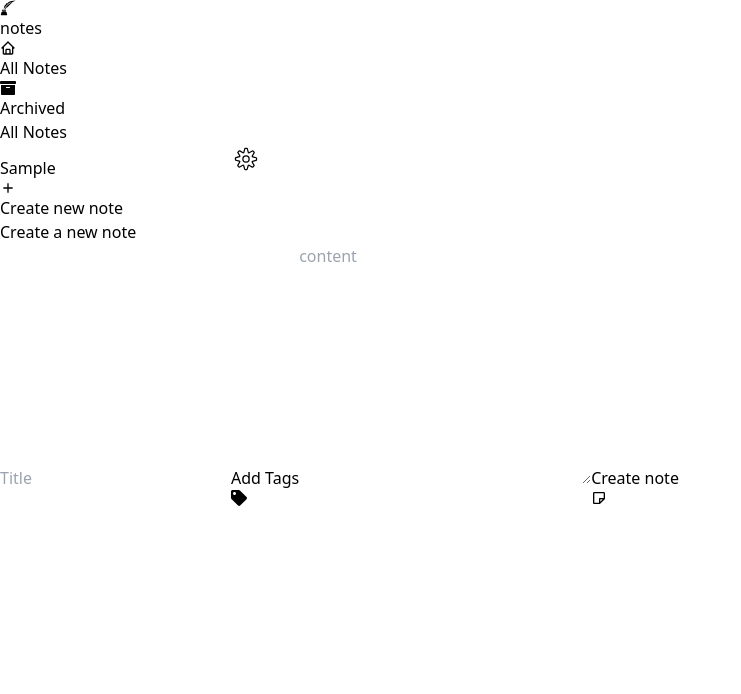
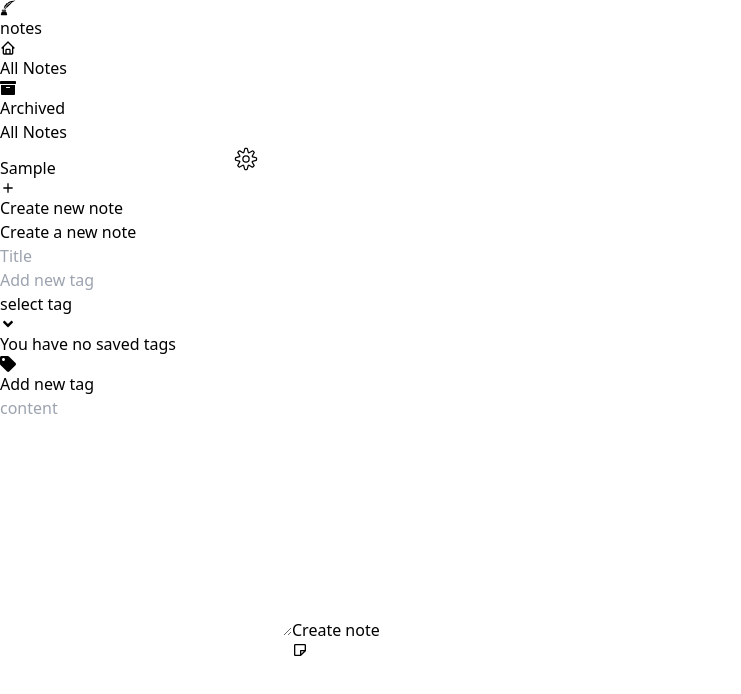
Before and after one commit to Sheriff75/note-app, a Next.js app: page / in a window 1280 px wide. Both pictures are taken after typing "Sample" into the empty fields and a click on the button "Create new note". Shown: the top 694 px of the page, without its empty margins (0-741 px from the left). Built offline with nearby package versions, Linux system fonts and the light colour scheme.

Commit message:
Implement dark mode functionality and update styles across components

```diff
--- a/src/app/components/Main.tsx
+++ b/src/app/components/Main.tsx
@@ -1,10 +1,7 @@
 "use client";
 import React from "react";
 import Header from "./header";
-import {
-  Routes,
-  Route,
-} from "react-router-dom";
+import { Routes, Route } from "react-router-dom";
 import Home from "../pages/Home";
 import Archive from "../pages/Archive";
 
--- a/src/app/components/Settings.tsx
+++ b/src/app/components/Settings.tsx
@@ -1,24 +1,44 @@
-import React,{useContext} from 'react'
-import { MdCancel } from 'react-icons/md'
+/* eslint-disable @typescript-eslint/no-explicit-any */
+import React, { useContext } from "react";
+import { MdCancel } from "react-icons/md";
 import { NoteContext } from "../layout";
-
+import { FaMoon, FaSun } from "react-icons/fa";
 
 const Settings = () => {
-    const { setSettings } = useContext<{
-      notes: object[];
+  const { setSettings,darkMode,setDarkMode } = useContext<{
+    notes: any[];
     setNotes: React.Dispatch<
-        React.SetStateAction<object[]>
+      React.SetStateAction<any[]>
     >;
     settings: boolean;
+    tags: string[];
     setSettings: React.Dispatch<
+      React.SetStateAction<boolean>
+    >;
+    setTags: React.Dispatch<
+      React.SetStateAction<string[]>
+    >;
+    darkMode: boolean;
+    setDarkMode: React.Dispatch<
       React.SetStateAction<boolean>
     >;
   }>(NoteContext);
   return (
-    <div className='absolute right-0 top-2 w-64 h-[95vh] shadow-lg bg-white p-4 rounded-md'>
-      <MdCancel size={30} className='cursor' onClick={()=>setSettings(false)}/>
+    <div className={`absolute right-0 top-2 z-50 w-64 h-[100vh] shadow-lg ${darkMode ? 'bg-black backdrop-blur-lg' : 'bg-white'} p-6 rounded-md`}>
+      <MdCancel
+        size={30}
+        className="cursor"
+        onClick={() => setSettings(false)}
+      />
+
+      <h1 className="text-xl mt-4">Select Theme </h1>
+      <button onClick={()=> setDarkMode(!darkMode)} className="border rounded-full text-2xl p-2">
+        {
+        darkMode ? <FaSun/> : <FaMoon/>
+        }
+      </button>
     </div>
-  )
-}
+  );
+};
 
-export default Settings
+export default Settings;
--- a/src/app/components/addNotes.tsx
+++ b/src/app/components/addNotes.tsx
@@ -28,16 +28,16 @@ const AddNotes: React.FC<AddNotesProps> = ({
     useState<string>("");
 
   const [addTags, setAddTags] =
-    useState<boolean>(false);
+    useState<boolean>(true);
   const [showTags, setShowTags] =
-    useState<boolean>(false);
+    useState<boolean>(true);
   const [currentTag, setCurrentTag] =
     useState<string>("");
   const [tagToAdd, setTagToAdd] = useState<
     string[]
   >([]);
 
-  const { notes, setNotes, tags, setTags } =
+  const { notes, setNotes, tags, setTags,darkMode } =
     useContext<{
       notes: any[];
       setNotes: React.Dispatch<
@@ -51,8 +51,11 @@ const AddNotes: React.FC<AddNotesProps> = ({
       setTags: React.Dispatch<
         React.SetStateAction<string[]>
       >;
+      darkMode: boolean;
+      setDarkMode: React.Dispatch<
+        React.SetStateAction<boolean>
+      >;
     }>(NoteContext);
-
 
   const handleAddTag = () => {
     if (currentTag.length >= 1) {
@@ -60,12 +63,15 @@ const AddNotes: React.FC<AddNotesProps> = ({
     }
   };
 
+  const handleAddTagFromList = (tag: string) => {
+    setTagToAdd([...tagToAdd, tag]);
+  };
+
   const updateGlobalTags = () => {
     setTags([...new Set([...tags, ...tagToAdd])]);
-   };
+  };
 
-
-   function handleCreateNote() {
+  function handleCreateNote() {
     setNotes([
       ...notes,
       {
@@ -75,16 +81,16 @@ const AddNotes: React.FC<AddNotesProps> = ({
         date,
       },
     ]);
-  };
+  }
   return (
-    <div className="flex flex-col  justify-center gap-2 items-center border-2 border-t-0 h-full min-h-[578px]">
-      <h1 className="text-3xl text-gray-400">
+    <div className="flex flex-col pt-5 gap-2 border-gray-400  items-center border border-t-0 h-full min-h-[578px]">
+      <h1 className="text-3xl font-semibold ">
         Create a new note
       </h1>
       <input
         type="text"
         placeholder="Title"
-        className="border-2 p-2 py-2.5 w-2/4 rounded-lg "
+        className="border-2  p-2 w-2/4  rounded-lg "
         onInput={(e) =>
           setTitle(
             (e.target as HTMLInputElement).value
@@ -98,7 +104,7 @@ const AddNotes: React.FC<AddNotesProps> = ({
             <input
               type="text"
               placeholder="Add new tag"
-              className="border-2 p-2 py-2.5 w-[63%]  rounded-lg "
+              className="border-2 p-2 py-2.5 w-[60%]  rounded-lg "
               value={currentTag}
               onInput={(e) =>
                 setCurrentTag(
@@ -108,7 +114,7 @@ const AddNotes: React.FC<AddNotesProps> = ({
               }
             />
             <div
-              className="px-4 py-2 rounded-lg capitalize relative flex items-center gap-2 text-lg bg-sky-600 text-white"
+              className="px-4 py-2 rounded-lg capitalize relative flex items-center gap-2 text-lg bg-sky-600 w-[40%] text-white"
               onClick={() =>
                 setShowTags(!showTags)
               }
@@ -120,14 +126,20 @@ const AddNotes: React.FC<AddNotesProps> = ({
                 <FaAngleDown />
               )}
               {showTags ? (
-                <div className="flex bg-white top-10 w-40 gap-2  shadow-xl p-3 px-2 rounded-lg flex-col absolute">
+                <div className={`flex top-10 w-40 gap-2 shadow-xl p-1 px-2 rounded-lg flex-col absolute bg-white ${darkMode && " bg-transparent border-2 backdrop-blur-sm"}`}>
                   {tags.length > 0 ? (
                     tags.map((tag, index) => (
                       <button
+                        onClick={() => {
+                          handleAddTagFromList(
+                            tag
+                          );
+                        }}
                         key={index}
-                        className="bg-sky-600 capitalize text-white flex items-center gap-2  p-2 rounded-md"
+                        className="bg-sky-600 capitalize text-white flex items-center gap-2 w-full p-2 rounded-md"
                       >
                         <FaTag /> {tag}
+
                       </button>
                     ))
                   ) : (
@@ -163,7 +175,7 @@ const AddNotes: React.FC<AddNotesProps> = ({
         </div>
       ) : (
         <button
-          className="flex gap-2 items-center text-xl bg-sky-600 w-2/6 justify-center text-white p-2 rounded-md"
+          className="flex gap-2 items-center text-xl bg-sky-600 w-3/6 justify-center text-white p-1.5 rounded-md"
           onClick={() => setAddTags(true)}
         >
           Add Tags <FaTag />
@@ -187,7 +199,7 @@ const AddNotes: React.FC<AddNotesProps> = ({
         className="flex gap-2 items-center text-xl bg-sky-600 text-white p-2 rounded-md w-2/6 justify-center"
         onClick={() => {
           handleCreateNote();
-          updateGlobalTags()
+          updateGlobalTags();
           setIsCreate(false);
         }}
       >
--- a/src/app/components/header.tsx
+++ b/src/app/components/header.tsx
@@ -18,9 +18,13 @@ const Header = () => {
     setTags: React.Dispatch<
       React.SetStateAction<string[]>
     >;
+          darkMode: boolean;
+          setDarkMode: React.Dispatch<
+            React.SetStateAction<boolean>
+          >;
   }>(NoteContext);
   return (
-    <div className="border border-t-0  w-full relative p-4 px-10 items-center flex justify-between">
+    <div className={"border border-t-0  w-full relative p-4 px-10 items-center flex justify-between"}>
       <h1 className="font-extrabold">
         All Notes
       </h1>
--- a/src/app/components/sideBar.tsx
+++ b/src/app/components/sideBar.tsx
@@ -7,9 +7,9 @@ import React from "react";
 import { GiQuillInk } from "react-icons/gi";
 import { BiHome } from "react-icons/bi";
 import { FaArchive } from "react-icons/fa";
-import { FaTag } from "react-icons/fa";
+import { PiTag } from "react-icons/pi";
 const SideBar = () => {
-  const { tags } = useContext<{
+  const { tags, darkMode } = useContext<{
     notes: any[];
     setNotes: React.Dispatch<
       React.SetStateAction<any[]>
@@ -22,6 +22,10 @@ const SideBar = () => {
     setTags: React.Dispatch<
       React.SetStateAction<string[]>
     >;
+    darkMode: boolean;
+    setDarkMode: React.Dispatch<
+      React.SetStateAction<boolean>
+    >;
   }>(NoteContext);
   return (
     <div className="py-10 px-4  w-[20vw] h-fit min-h-screen ">
@@ -30,26 +34,43 @@ const SideBar = () => {
       </span>
       <ul className="mt-4 border-b-2">
         <Link to={"/"}>
-          <li className="py-2 flex px-2 gap-2 items-center hover:bg-gray-100 rounded-md">
+          <li
+            className={`py-2 flex px-2 gap-2 items-center ${
+              darkMode
+                ? "hover:bg-gray-800"
+                : "hover:bg-gray-200"
+            } rounded-md`}
+          >
             <BiHome /> All Notes
           </li>
         </Link>
         <Link to={"/archive"}>
-          <li className="py-2 flex px-2 gap-2 items-center hover:bg-gray-100 rounded-md">
+          <li
+            className={`py-2 flex px-2 gap-2 items-center mb-1 ${
+              darkMode
+                ? "hover:bg-gray-800"
+                : "hover:bg-gray-200"
+            } rounded-md`}
+          >
             <FaArchive /> Archived
           </li>
         </Link>
       </ul>
       <ul className="mt-4">
-       {
-        tags.map((tag,index)=>{
-          return(
-            <li key={index} className="py-2 flex px-2 gap-2 justify-start items-center w-[200px] border-2  hover:bg-gray-100 rounded-md "> <FaTag className="text-2xl"/>
-            <p className="text-nowrap truncate capitalize">{tag}</p>
+        {tags.map((tag, index) => {
+          return (
+            <li
+              key={index}
+              className={`py-2 flex px-2 gap-2 items-center ${darkMode ? "hover:bg-gray-800": "hover:bg-gray-200"} rounded-md`}
+            >
+              {" "}
+              <PiTag className="text-2xl" />
+              <p className="text-nowrap truncate capitalize">
+                {tag}
+              </p>
             </li>
-          )
-        })
-       }
+          );
+        })}
       </ul>
     </div>
   );
--- a/src/app/layout.tsx
+++ b/src/app/layout.tsx
@@ -3,26 +3,13 @@
 "use client";
 
 import {
-  Geist,
-  Geist_Mono,
-} from "next/font/google";
-import {
   createContext,
   useState,
   Dispatch,
   SetStateAction,
+  useEffect,
 } from "react";
 import "./globals.css";
-
-const geistSans = Geist({
-  variable: "--font-geist-sans",
-  subsets: ["latin"],
-});
-
-const geistMono = Geist_Mono({
-  variable: "--font-geist-mono",
-  subsets: ["latin"],
-});
 
 export const NoteContext = createContext<{
   notes: any[];
@@ -31,13 +18,17 @@ export const NoteContext = createContext<{
   setSettings: Dispatch<SetStateAction<boolean>>;
   tags: string[];
   setTags: Dispatch<SetStateAction<string[]>>;
+  darkMode: boolean;
+  setDarkMode: Dispatch<SetStateAction<boolean>>;
 }>({
   notes: [],
   setNotes: () => {},
   settings: false,
   setSettings: () => {},
-  tags:[],
-  setTags:()=>{}
+  tags: [],
+  setTags: () => {},
+  darkMode: true,
+  setDarkMode: () => {},
 });
 
 export default function RootLayout({
@@ -45,9 +36,41 @@ export default function RootLayout({
 }: Readonly<{
   children: React.ReactNode;
 }>) {
-  const [notes, setNotes] = useState<any[]>([]);
-  const [tags ,setTags] = useState<string[]>([])
-  const [settings, setSettings] = useState<boolean>(false)
+  const initialNotes = localStorage.getItem(
+    "notes"
+  )
+    ? JSON.parse(
+        localStorage.getItem("notes") || "[]"
+      )
+    : [];
+  const initialTags = localStorage.getItem("tags")
+    ? JSON.parse(
+        localStorage.getItem("tags") || "[]"
+      )
+    : [];
+
+  const [notes, setNotes] =
+    useState<any[]>(initialNotes);
+  const [tags, setTags] =
+    useState<string[]>(initialTags);
+  const [darkMode, setDarkMode] =
+    useState<boolean>(false);
+  const [settings, setSettings] =
+    useState<boolean>(false);
+
+  useEffect(() => {
+    localStorage.setItem(
+      "notes",
+      JSON.stringify(notes)
+    );
+  }, [notes]);
+
+  useEffect(() => {
+    localStorage.setItem(
+      "tags",
+      JSON.stringify(tags)
+    );
+  }, [tags]);
 
   return (
     <html lang="en">
@@ -58,11 +81,15 @@ export default function RootLayout({
           settings,
           setSettings,
           tags,
-          setTags
+          setTags,
+          darkMode,
+          setDarkMode,
         }}
       >
         <body
-          className={`${geistSans.variable} ${geistMono.variable} antialiased`}
+          className={`antialiased ${
+            darkMode && "darkmode text-white"
+          }`}
         >
           {children}
         </body>
--- a/src/app/pages/Home.tsx
+++ b/src/app/pages/Home.tsx
@@ -15,7 +15,7 @@ const Home = () => {
   const [isCreate, setIsCreate] = useState(false);
 
   const [date, setDate] = useState<string>("");
-    const { notes } = useContext<{
+    const { notes,darkMode } = useContext<{
       notes: any[];
       setNotes: React.Dispatch<
         React.SetStateAction<any[]>
@@ -28,11 +28,15 @@ const Home = () => {
       setTags: React.Dispatch<
         React.SetStateAction<string[]>
       >;
+            darkMode: boolean;
+            setDarkMode: React.Dispatch<
+              React.SetStateAction<boolean>
+            >;
     }>(NoteContext);
 
   useEffect(() => {
     const formattedDate =
-      new Date().toLocaleString();
+      new Date().toLocaleDateString();
     setDate(formattedDate)
   }, [isCreate]);
 
@@ -41,7 +45,7 @@ const Home = () => {
     <div className="flex h-[100%]  min-h-[575px] border border-t-0 border-r-0">
       <div className="w-1/4 active:outline-none   p-3 h-fit min-h-[575px]">
         <button
-          className="flex items-center bg-sky-600 text-white p-2 rounded-md w-full justify-center font-bold"
+          className="flex items-center bg-sky-600 mb-3 text-white p-2 rounded-md w-full justify-center font-bold"
           onClick={() => setIsCreate(true)}
         >
           {" "}
@@ -51,19 +55,23 @@ const Home = () => {
         <div>
           {
             notes.map((note, index) => (
-              <div key={index}>
-                <h1>
+              <div key={index}className={`flex flex-col p-1  hover:cursor-pointer mt-1 rounded-lg ${darkMode ? "hover:bg-gray-800": "hover:bg-gray-200"} `}>
+                <h1 className="text-lg  capitalize truncate">
                 {note.title}
                 </h1>
+                <div className="flex gap-2 flex-wrap">
                 {
                   note.tags.map((tag:string,index:number)=>{
                     return(
-                      <span key={index} className="bg-sky-600 text-white p-2 rounded-md">{tag}</span>
+                      <span key={index} className={`w-fit px-1 text-md capitalize rounded-md my-1 ${darkMode ? 'text-white bg-gray-700':"bg-gray-300"}`}>{tag}</span>
                     )
                   })
                 }
+                </div>
+                <p className="text-sm">
                 {note.date}
-                {note.content}
+                </p>
+                <hr />
               </div>
             ))
           }
```
Also changed, not shown: src/app/globals.css (+15 -2 lines). Lines whose indentation alone changed are shown as unchanged.
